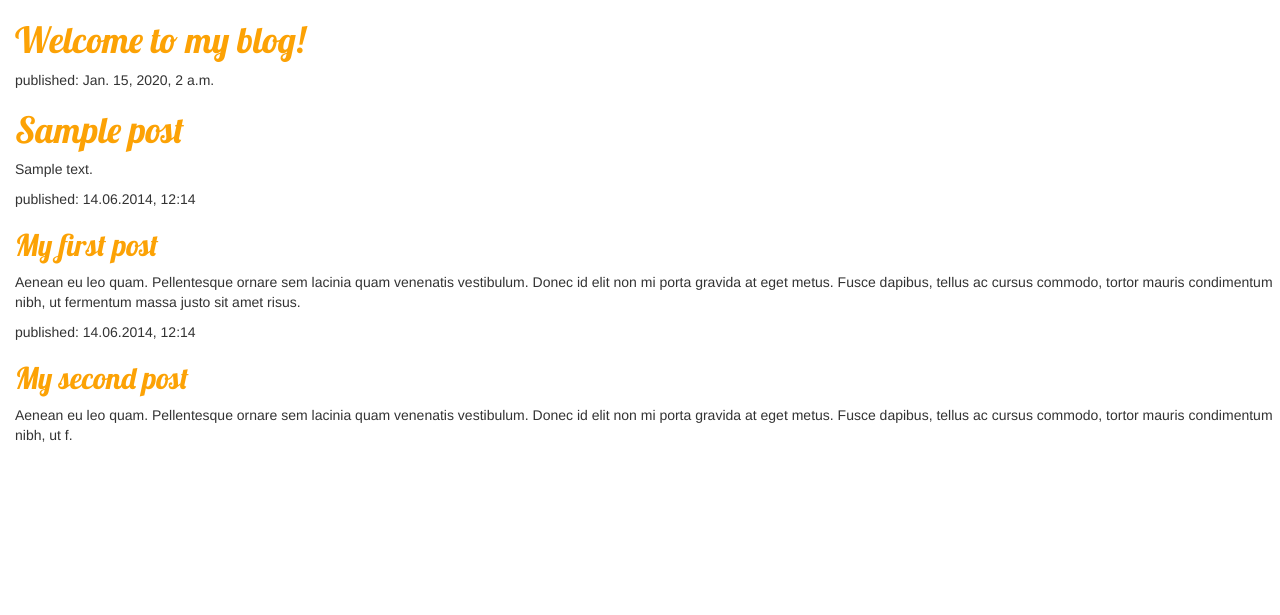
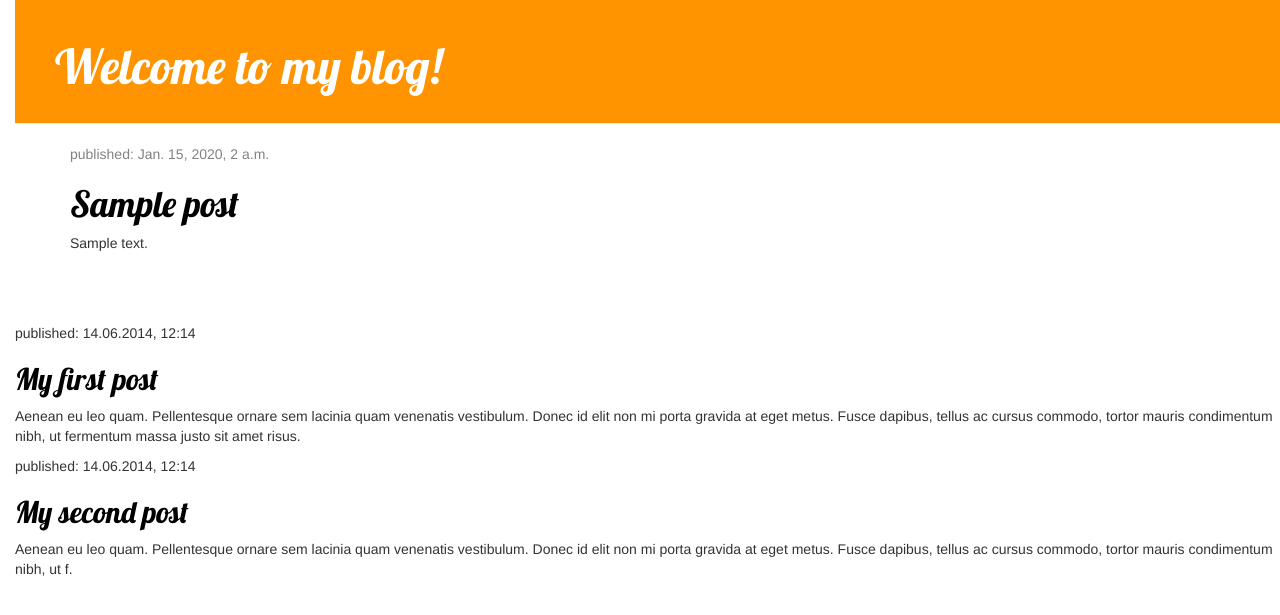
Before and after one commit to ac815/my-first-blog, a Django app: template blog/templates/blog/post_list.html in a window 1280 px wide. Shown: the top 615 px of the page. Run offline with Django 3.2, Linux system fonts and the light colour scheme; the template is opened without the code that fills it: values that come from a table or form of the project are taken from there, others are empty; tables that the repository leaves empty hold one stand-in row (values such as "Sample post"); some libraries are stand-ins or nearby versions.

Commit message:
Add header background, change font color

```diff
--- a/blog/static/css/blog.css
+++ b/blog/static/css/blog.css
@@ -4,9 +4,56 @@ h1 a {
 }
 
 h2 a {
-    color: #FCA205;
+    color: #000000;
     font-family: 'Lobster';
 }
 body {
     padding-left: 15px;
 }
+
+.page-header {
+    background-color: #ff9400;
+    margin-top: 0;
+    padding: 20px 20px 20px 40px;
+}
+
+.page-header h1, .page-header h1 a, .page-header h1 a:visited, .page-header h1 a:active {
+    color: #ffffff;
+    font-size: 36pt;
+    text-decoration: none;
+}
+
+.content {
+    margin-left: 40px;
+}
+
+h1, h2, h3, h4 {
+    font-family: 'Lobster', cursive;
+}
+
+.date {
+    color: #828282;
+}
+
+.save {
+    float: right;
+}
+
+.post-form textarea, .post-form input {
+    width: 100%;
+}
+
+.top-menu, .top-menu:hover, .top-menu:visited {
+    color: #ffffff;
+    float: right;
+    font-size: 26pt;
+    margin-right: 20px;
+}
+
+.post {
+    margin-bottom: 70px;
+}
+
+.post h1 a, .post h1 a:visited {
+    color: #000000;
+}
--- a/blog/templates/blog/post_list.html
+++ b/blog/templates/blog/post_list.html
@@ -8,17 +8,25 @@
         <link href="//fonts.googleapis.com/css?family=Lobster&subset=latin,latin-ext" rel="stylesheet" type="text/css">
     </head>
     <body>
-        <div>
+        <div class="page-header">
             <h1><a href="">Welcome to my blog!</a></h1>
         </div>
 
+        <div class="content container">
+            <div class="row">
+                <div class="col-md-8">
                     {% for post in posts %}
-    <div>
+                        <div class="post">
+                            <div class="date">
                                 <p>published: {{ post.published_date }}</p>
+                            </div>
                             <h1><a href="">{{ post.title }}</a></h1>
                             <p>{{ post.text|linebreaksbr }}</p>
                         </div>
                     {% endfor %}
+                </div>
+            </div>
+        </div>
 
         <div>
             <p>published: 14.06.2014, 12:14</p>
```
Lines whose indentation alone changed are shown as unchanged.
